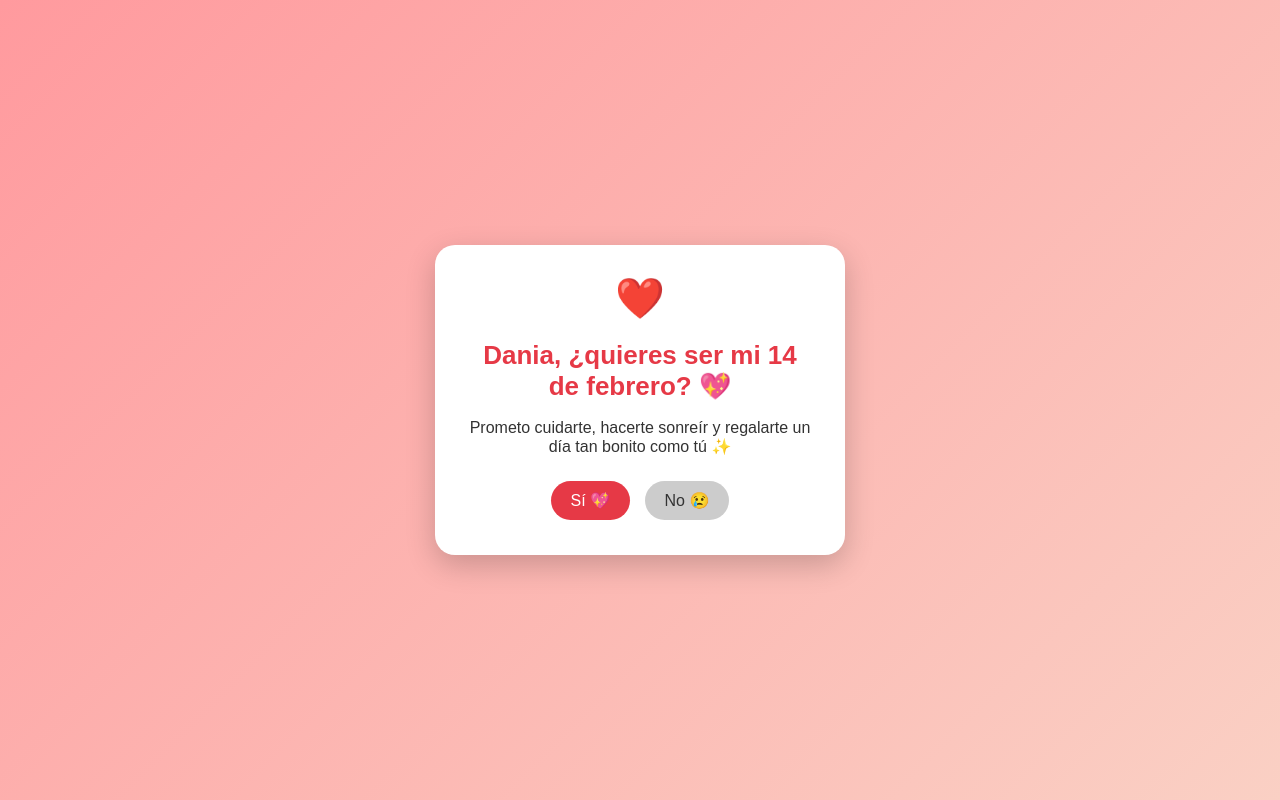
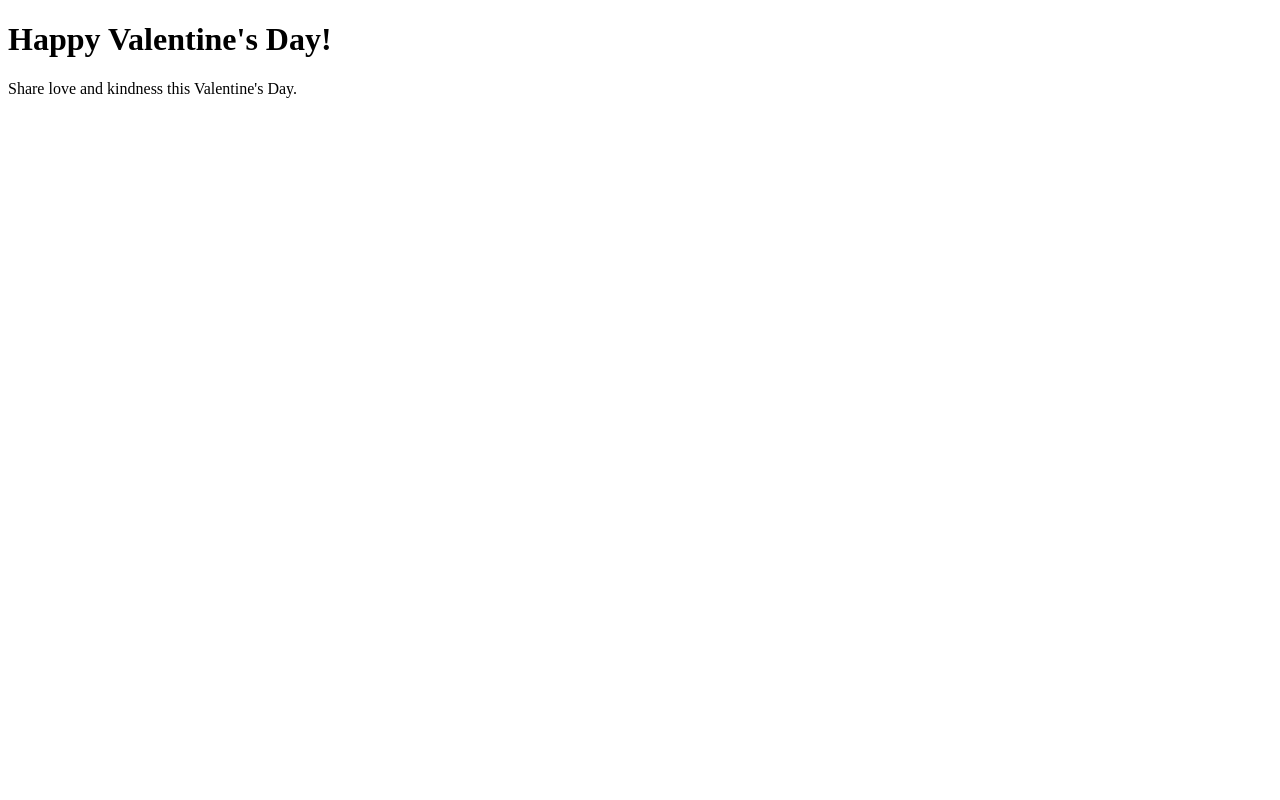
Before and after one commit to davidquirozsalinasxd-cell/Love-dania, a plain HTML site: page index.html in a window 1280 px wide. Drawn offline with Linux system fonts and the light colour scheme.

Commit message:
Create index.html with Valentine's Day content

```diff
--- a/index.html
+++ b/index.html
@@ -1,97 +1,12 @@
-<!DOCTYPE html><html lang="es">
+<!DOCTYPE html>
+<html lang="en">
 <head>
-  <meta charset="UTF-8" />
-  <meta name="viewport" content="width=device-width, initial-scale=1.0" />
-  <title>¿Quieres ser mi 14 de febrero? ❤️</title>
-  <style>
-    body {
-      margin: 0;
-      min-height: 100vh;
-      display: flex;
-      justify-content: center;
-      align-items: center;
-      font-family: 'Arial', sans-serif;
-      background: linear-gradient(135deg, #ff9a9e, #fad0c4);
-    }.card {
-  background: white;
-  padding: 30px;
-  border-radius: 20px;
-  text-align: center;
-  box-shadow: 0 10px 30px rgba(0,0,0,0.2);
-  max-width: 350px;
-}
-
-h1 {
-  color: #e63946;
-  font-size: 26px;
-}
-
-p {
-  font-size: 16px;
-  color: #333;
-}
-
-.buttons {
-  margin-top: 20px;
-}
-
-button {
-  padding: 10px 20px;
-  border: none;
-  border-radius: 20px;
-  font-size: 16px;
-  cursor: pointer;
-  margin: 5px;
-}
-
-.yes {
-  background: #e63946;
-  color: white;
-}
-
-.no {
-  background: #ccc;
-  color: #333;
-  position: relative;
-}
-
-.heart {
-  font-size: 40px;
-  animation: latido 1s infinite;
-}
-
-@keyframes latido {
-  0% { transform: scale(1); }
-  50% { transform: scale(1.2); }
-  100% { transform: scale(1); }
-}
-
-  </style>
+    <meta charset="UTF-8">
+    <meta name="viewport" content="width=device-width, initial-scale=1.0">
+    <title>Valentine's Day</title>
 </head>
 <body>
-  <div class="card">
-    <div class="heart">❤️</div>
-    <h1>Dania, ¿quieres ser mi 14 de febrero? 💖</h1>
-    <p>Prometo cuidarte, hacerte sonreír y regalarte un día tan bonito como tú ✨</p>
-    <div class="buttons">
-      <button class="yes" onclick="acepto()">Sí 💖</button>
-      <button class="no" onclick="rechazar()">No 😢</button>
-    </div>
-  </div>  <script>
-    function acepto() {
-      alert('Gracias por decir que sí, Dania ❤️\nPrometo hacer de este 14 algo inolvidable ✨');
-    }
-
-    let intentos = 0;
-    function rechazar() {
-      intentos++;
-      const mensajes = [
-        '¿Estás segura? 🥺',
-        'Piénsalo otra vez, Dania 💔',
-        'Promeso hacerlo especial ✨',
-        'Ya sabes que quieres decir que sí 💖'
-      ];
-      alert(mensajes[Math.min(intentos - 1, mensajes.length - 1)]);
-    }
-  </script></body>
+    <h1>Happy Valentine's Day!</h1>
+    <p>Share love and kindness this Valentine's Day.</p>
+</body>
 </html>
```
